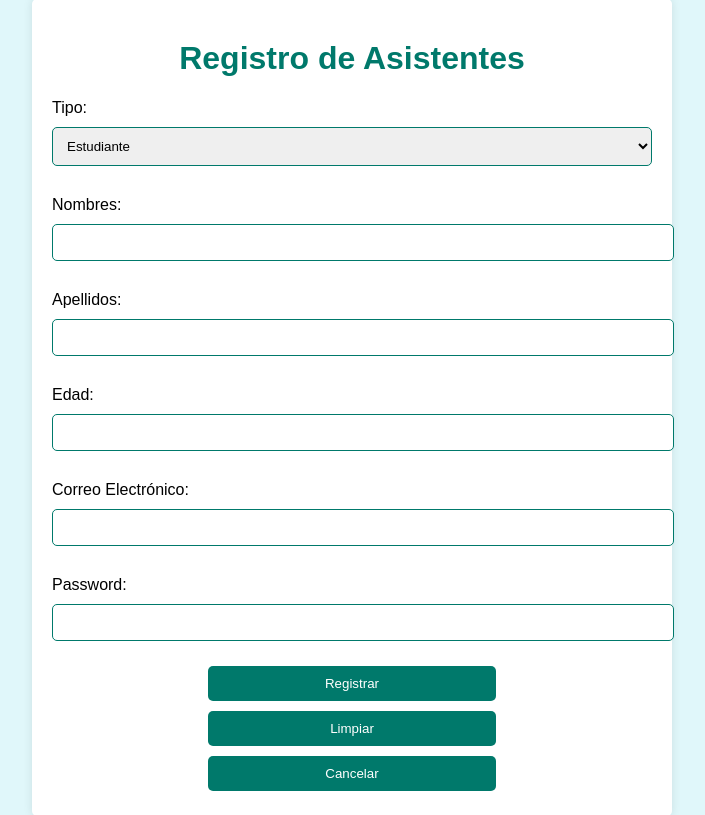
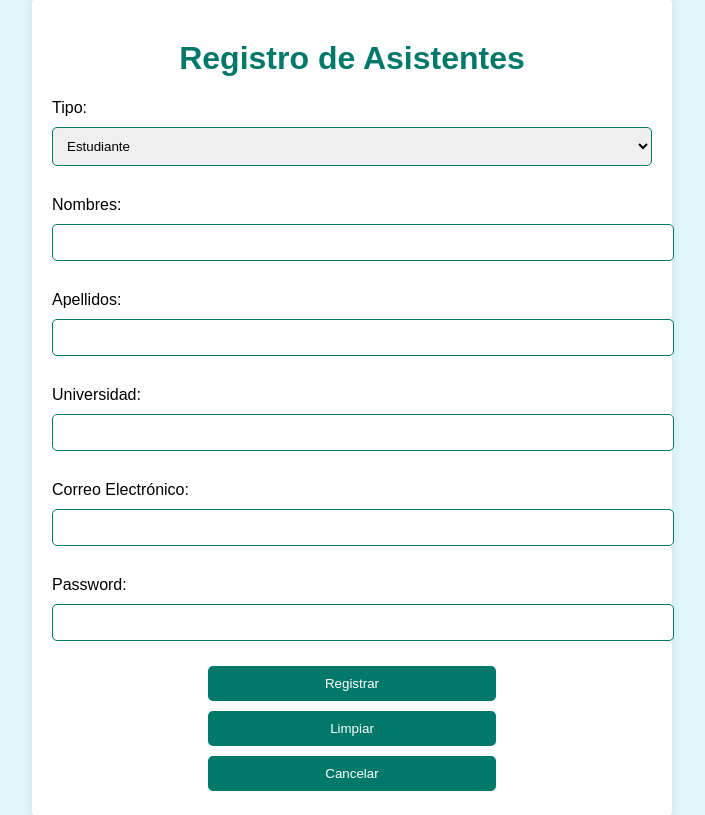
Before and after one commit to ricardo1fernandez/Examen-2do-parcial-, a Flask app: page / in a window 1280 px wide. Shown: the part 21-836 px from the top of the page, without its empty margins (288-993 px from the left). Run offline with Flask 3, Linux system fonts and the light colour scheme.

Commit message:
Add files via upload

```diff
--- a/app.py
+++ b/app.py
@@ -6,11 +6,12 @@ app.config['SQLALCHEMY_DATABASE_URI'] = 'sqlite:///asistentes.db'
 db = SQLAlchemy(app)
 
 class Asistente(db.Model):
+    __tablename__ = 'asistente'  # Corrected here
     id = db.Column(db.Integer, primary_key=True)
     tipo = db.Column(db.String(20), nullable=False)
     nombres = db.Column(db.String(100), nullable=False)
     apellidos = db.Column(db.String(100), nullable=False)
-    edad = db.Column(db.Integer, nullable=False)
+    universidad = db.Column(db.String(100), nullable=False)
     correo = db.Column(db.String(120), unique=True, nullable=False)
     password = db.Column(db.String(100), nullable=False)
 
@@ -21,7 +22,7 @@ def registro():
             tipo=request.form['tipo'],
             nombres=request.form['nombres'],
             apellidos=request.form['apellidos'],
-            edad=int(request.form['edad']),
+            universidad=request.form['universidad'],
             correo=request.form['correo'],
             password=request.form['password']
         )
--- a/templates/formulario.html
+++ b/templates/formulario.html
@@ -66,7 +66,7 @@
           <label for="tipo">Tipo:</label>
           <select name="tipo" id="tipo" required>
               <option value="Estudiante">Estudiante</option>
-              <option value="Docente">Docente</option>
+
               <option value="Profesional">Profesional</option>
           </select>
 
@@ -76,8 +76,8 @@
           <label for="apellidos">Apellidos:</label>
           <input type="text" id="apellidos" name="apellidos" required>
 
-          <label for="edad">Edad:</label>
-          <input type="number" id="edad" name="edad" required>
+          <label for="universidad">Universidad:</label>
+          <input type="text" id="universidad" name="universidad" required>
 
           <label for="correo">Correo Electrónico:</label>
           <input type="email" id="correo" name="correo" required>
```
Also changed, not shown: instance/asistentes.db.
